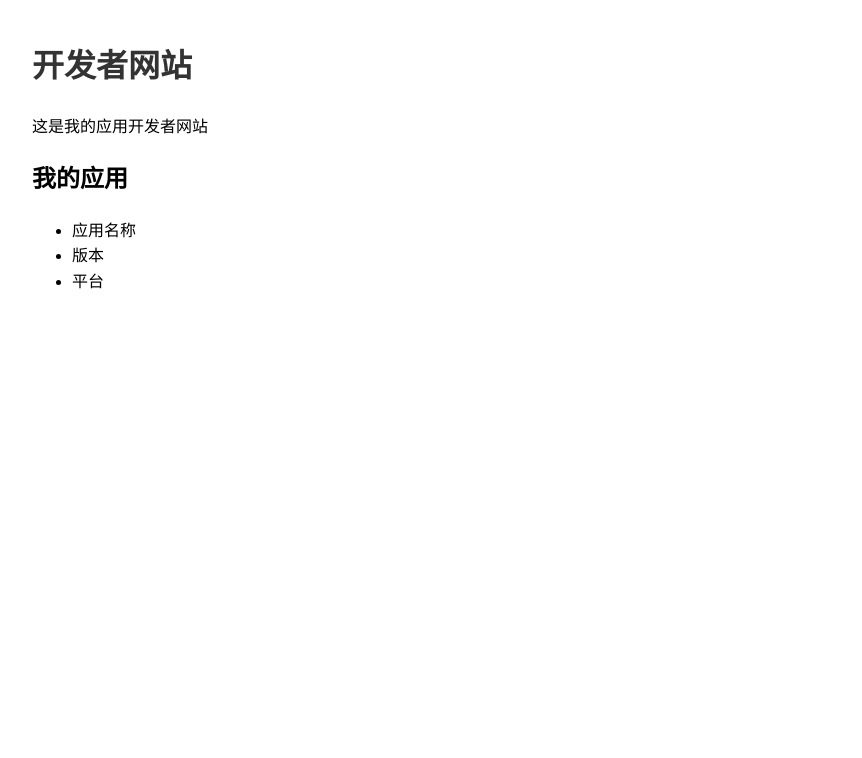
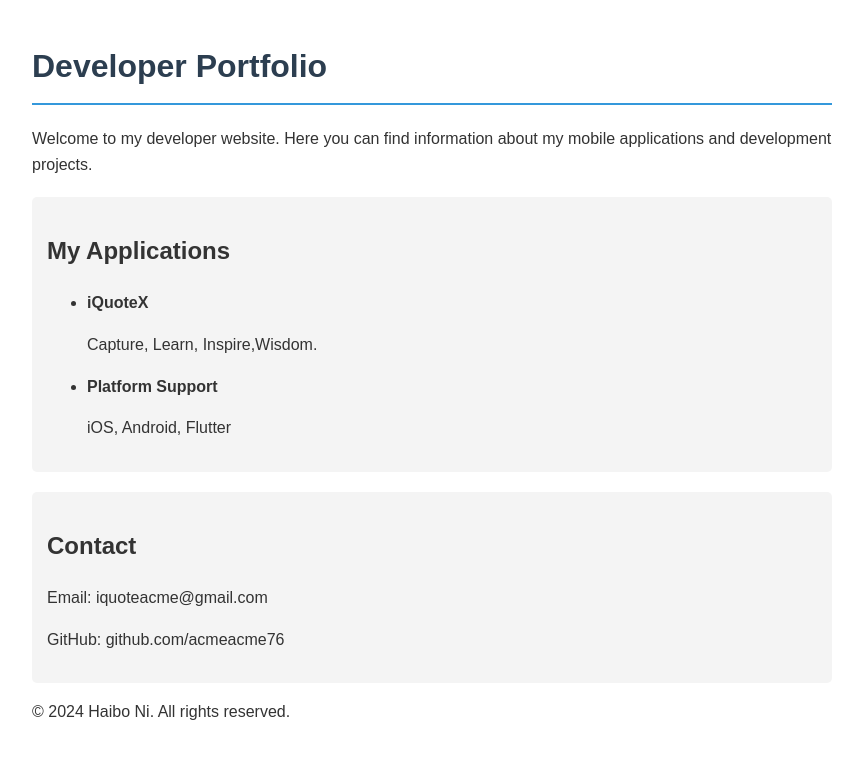
Before and after one commit to acmeacme76/acmeacme76.github.io, a plain HTML site: page index.html in a window 1280 px wide. Shown: the whole page, without its empty margins (208-1070 px from the left). Drawn offline with Linux system fonts and the light colour scheme.

Commit message:
Update index.html

```diff
--- a/index.html
+++ b/index.html
@@ -1,8 +1,9 @@
 <!DOCTYPE html>
-<html lang="zh-CN">
+<html lang="en">
 <head>
     <meta charset="UTF-8">
-    <title>我的开发者网站</title>
+    <meta name="viewport" content="width=device-width, initial-scale=1.0">
+    <title>Developer Portfolio</title>
     <style>
         body {
             font-family: Arial, sans-serif;
@@ -10,19 +11,48 @@
             margin: 0 auto;
             padding: 20px;
             line-height: 1.6;
+            color: #333;
         }
-        h1 { color: #333; }
+        h1 {
+            color: #2c3e50;
+            border-bottom: 2px solid #3498db;
+            padding-bottom: 10px;
+        }
+        .app-section {
+            background-color: #f4f4f4;
+            padding: 15px;
+            border-radius: 5px;
+            margin-top: 20px;
+        }
     </style>
 </head>
 <body>
-    <h1>开发者网站</h1>
-    <p>这是我的应用开发者网站</p>
+    <h1>Developer Portfolio</h1>
 
-    <h2>我的应用</h2>
-    <ul>
-        <li>应用名称</li>
-        <li>版本</li>
-        <li>平台</li>
-    </ul>
+    <p>Welcome to my developer website. Here you can find information about my mobile applications and development projects.</p>
+
+    <div class="app-section">
+        <h2>My Applications</h2>
+        <ul>
+            <li>
+                <strong>iQuoteX</strong>
+                <p>Capture, Learn, Inspire,Wisdom.</p>
+            </li>
+            <li>
+                <strong>Platform Support</strong>
+                <p>iOS, Android, Flutter</p>
+            </li>
+        </ul>
+    </div>
+
+    <div class="app-section">
+        <h2>Contact</h2>
+        <p>Email: iquoteacme@gmail.com</p>
+        <p>GitHub: github.com/acmeacme76</p>
+    </div>
+
+    <footer>
+        <p>&copy; 2024 Haibo Ni. All rights reserved.</p>
+    </footer>
 </body>
 </html>
```
